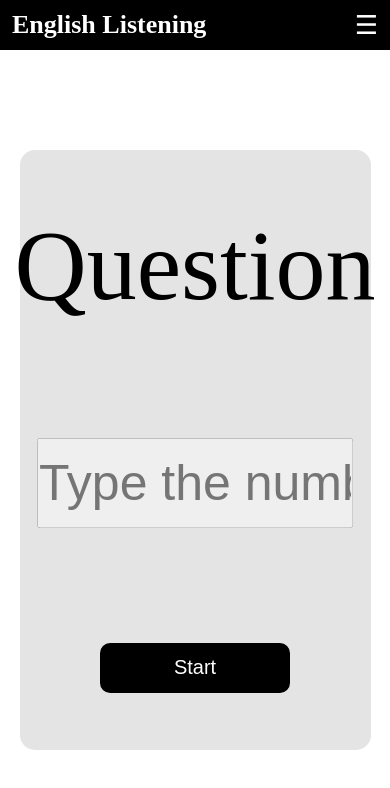
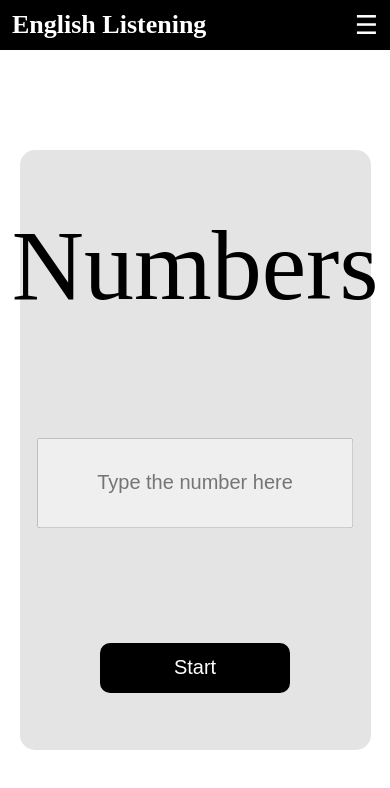
Before and after one commit to lucaspessivaldo/listenner, a React (Vite) app: page /number in a window 390 px wide. Shown: the top 788 px of the page. Built offline with nearby package versions, Linux system fonts and the light colour scheme.

Commit message:
add - minmalPairs componente and audios page

```diff
--- a/src/components/alphabetPage/alphabetPage.css
+++ b/src/components/alphabetPage/alphabetPage.css
@@ -53,6 +53,21 @@
 }
 
 .numberPage_right_answer {
-  color: green;
+  color: rgb(90, 172, 90);
   font-weight: bold;
 }
+
+@media (max-width: 400px) {
+  .home_buttons_container {
+    width: 95%;
+    height: auto;
+  }
+
+  .numberPage_input_answer {
+    height: 9rem;
+    width: 90%;
+    text-align: center;
+    font-size: 2em;
+  }
+
+}
--- a/src/components/homePage/homePage.css
+++ b/src/components/homePage/homePage.css
@@ -40,3 +40,11 @@
 .homepage_button:hover {
   background-color: rgb(24, 24, 24);
 }
+
+@media (max-width: 400px) {
+  .home_buttons_container {
+    width: 95%;
+    height: auto;
+  }
+
+}
--- a/src/components/numberPage/NumberPage.jsx
+++ b/src/components/numberPage/NumberPage.jsx
@@ -69,7 +69,7 @@ export default function DisplayQuestion() {
   return (
     <div className="numberPage_main_container">
       <div className='numberPage_display-box'>
-        <div className='numberPage_main_text'>Question</div>
+        <div className='numberPage_main_text'>Numbers</div>
         <input
           className='numberPage_input_answer'
           type="text"
--- a/src/components/numberPage/numberPage.css
+++ b/src/components/numberPage/numberPage.css
@@ -53,6 +53,6 @@
 }
 
 .numberPage_right_answer {
-  color: green;
+  color: rgb(90, 172, 90);
   font-weight: bold;
 }
```
Also changed, not shown: src/components/minimalPairsPage/MinimalPairsPage.jsx (added), src/components/minimalPairsPage/minimalPairsPage.css (added).
